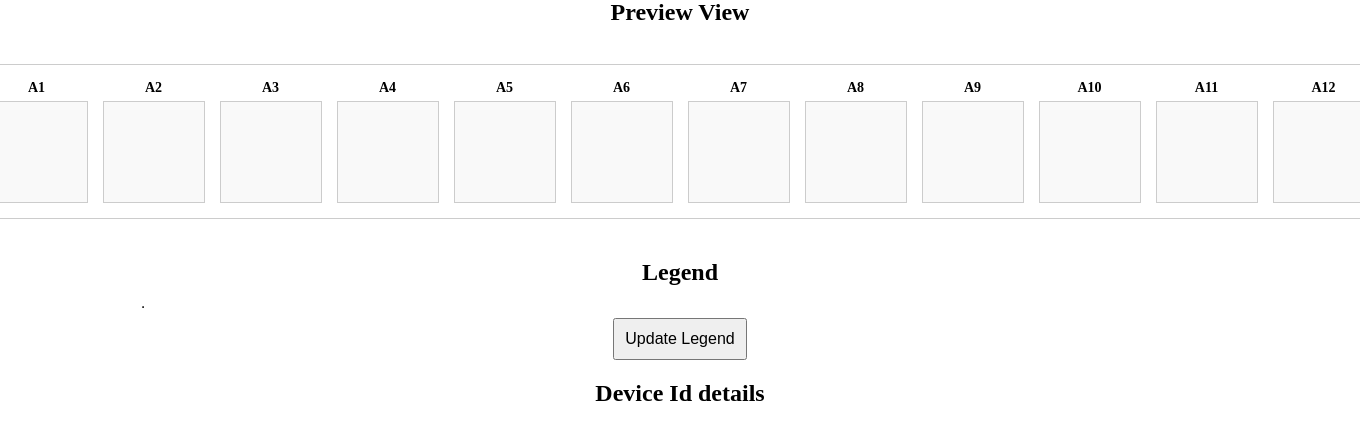
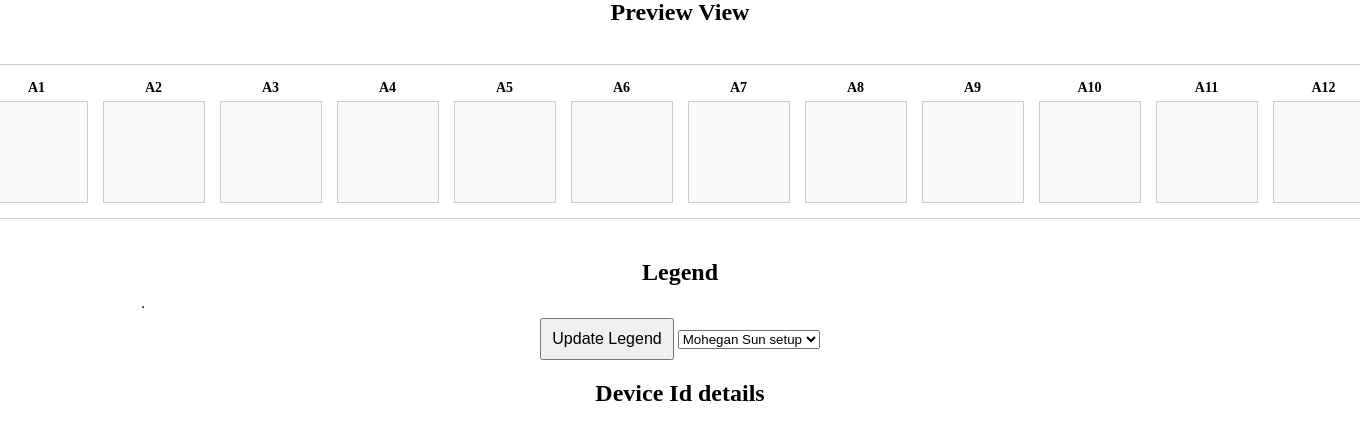
Before and after one commit to ballaprr/control_app, a Django app: page / in a window 1360 px wide. Shown: the part 451-878 px from the top of the page. Run offline with Django 4.2, Linux system fonts and the light colour scheme; data that the repository does not hold is empty.

Commit message:
switch setup

```diff
--- a/control_app/urls.py
+++ b/control_app/urls.py
@@ -25,5 +25,5 @@ urlpatterns = [
     path('blackscreen/', views.blackscreen, name='blackscreen'),
     path('get-deviceid/<int:tileIndex>/', views.get_deviceid, name='get_deviceid'),
     path('reboot-device/', views.reboot_device, name='reboot_device'),
-    path('fetch-legend-data/', views.fetch_legend_data_api, name='fetch_legend_data_api'),
+    path('fetch-legend-data/<int:setup_id>/', views.fetch_legend_data_api, name='fetch_legend_data'),
 ]
--- a/dashboard/static/dashboard/scripts.js
+++ b/dashboard/static/dashboard/scripts.js
@@ -491,7 +491,10 @@ document.addEventListener('DOMContentLoaded', function () {
 });
 
 function fetchLegendData() {
-    fetch('/fetch-legend-data/')
+    const setupDropdown = document.getElementById('setup-dropdown');
+    const selectedSetupId = setupDropdown.value;
+    console.log('Selected setup ID:', selectedSetupId);
+    fetch(`/fetch-legend-data/${selectedSetupId}`)
         .then(response => response.json())
         .then(data => updateLegendTable(data))
         .catch(error => console.error('Error:', error));
@@ -511,10 +514,9 @@ function loadLegendTableFromStorage() {
 // save legend data asynchronously
 function updateLegendTable(data) {
     const tableBody = document.getElementById('legend-table-body');
-
     localStorage.setItem('legendData', JSON.stringify(data));
-
     // Clear the existing table content
+    loadSelectedTiles();
     tableBody.innerHTML = '';
 
     // Create new rows
--- a/dashboard/templates/dashboard/index.html
+++ b/dashboard/templates/dashboard/index.html
@@ -76,6 +76,10 @@
                 </table>
             </div>
             <button id="refresh-legend">Update Legend</button>
+            <select id="setup-dropdown">
+                <option value="254745">Mohegan Sun setup</option>
+                <option value="256703">1234 setup</option>
+            </select>
         </section>
 
         <section>
--- a/dashboard/views.py
+++ b/dashboard/views.py
@@ -43,10 +43,13 @@ payload_map = {
 }
 
 
-def fetch_legend_data(request):
+def fetch_legend_data(request, setup_id):
     # first output_data has the trigger & asset_id
-    api_1_url = 'https://info-beamer.com/api/v1/setup/254745/'
+    # setup_id = request.GET.get("setup_id", 254745)
+    print("check")
+    api_1_url = 'https://info-beamer.com/api/v1/setup/' + str(setup_id) + '/'
     output_data = []
+    print(api_1_url)
     try:
         response_1 = requests.get(api_1_url, auth=('', os.getenv("API_KEY")))
         response_1.raise_for_status()
@@ -82,6 +85,7 @@ def fetch_legend_data(request):
                 item["thumb"] = asset.get("thumb")
                 break
 
+    print(output_data)
     return output_data
 
 
@@ -91,7 +95,7 @@ def control_view(request):
     # Get current time in military format (HH:MM:SS)
     triggers_to_replace = ['59', '60', '61', '62']
     current_time = now().strftime("%H:%M:%S")  # Ensures military time format
-    output_data = fetch_legend_data(request)
+    output_data = fetch_legend_data(request, 254745)
     return render(request, 'dashboard/index.html', {
         'output_data': output_data,       # Pass the output data to the template
         'current_time': current_time,  # Pass the current time to the template
@@ -99,8 +103,8 @@ def control_view(request):
         'triggers_to_replace': triggers_to_replace,
     })
 
-def fetch_legend_data_api(request):
-    output_data = fetch_legend_data(request)
+def fetch_legend_data_api(request, setup_id):
+    output_data = fetch_legend_data(request, setup_id)
     return JsonResponse(output_data, safe=False)
 
 def device_output(request, title_Index):
```
